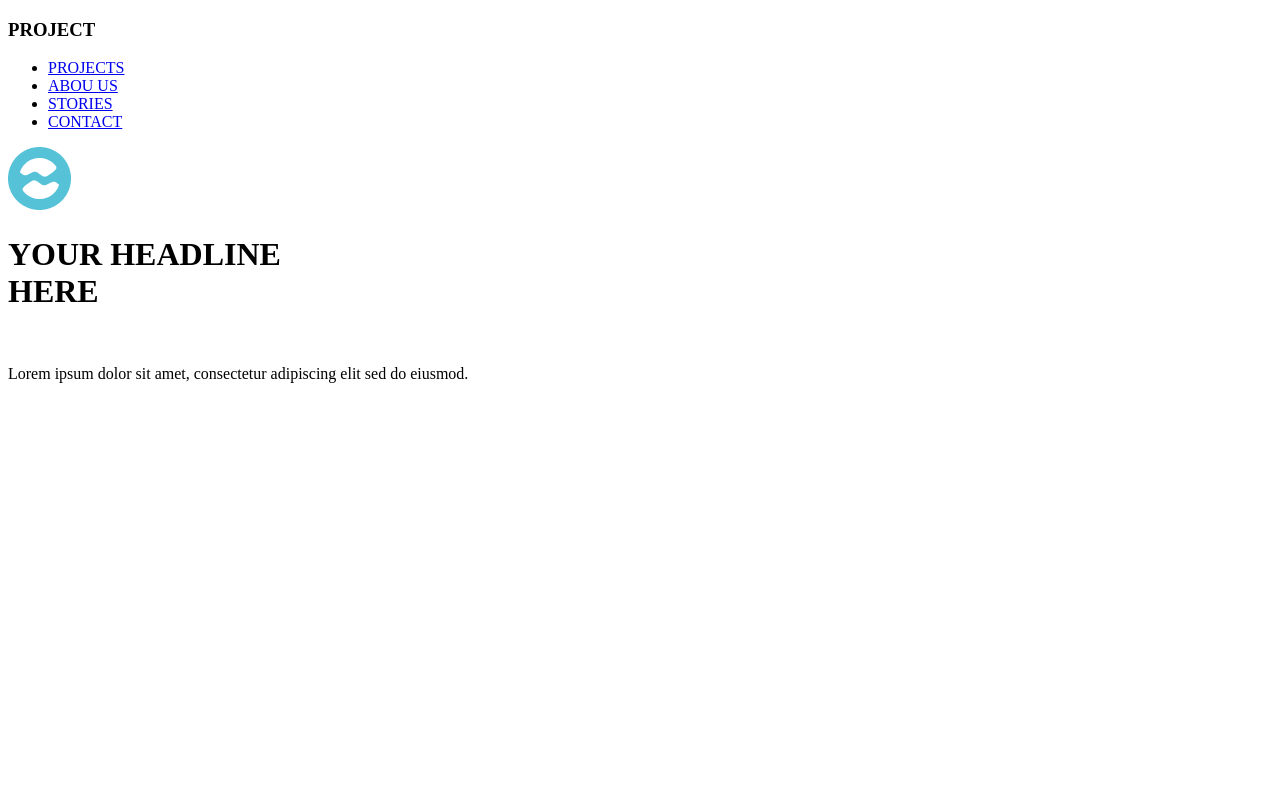
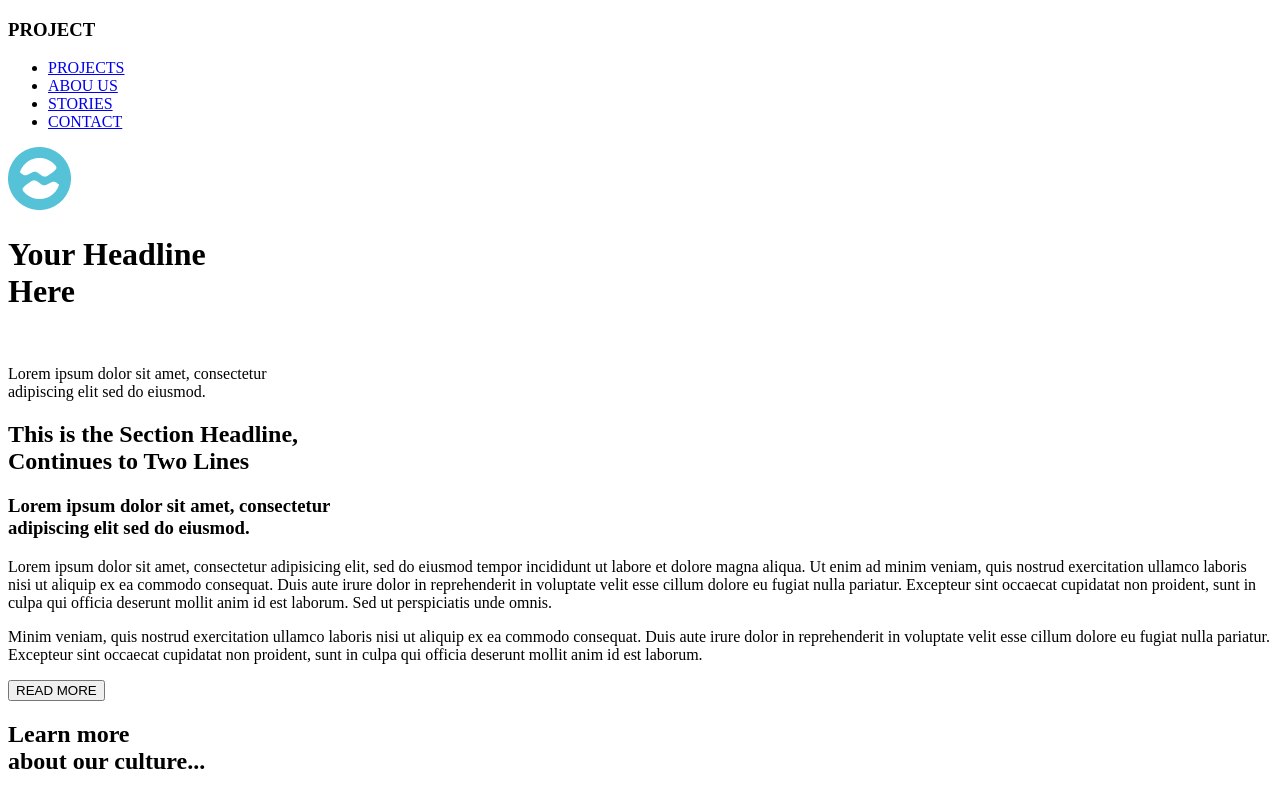
Before and after one commit to Veronika-Kyr/HTML-Essentials-HomeTask, a plain HTML site: page index.html in a window 1280 px wide. Drawn offline with Linux system fonts and the light colour scheme.

Commit message:
Create first section of main

```diff
--- a/index.html
+++ b/index.html
@@ -17,11 +17,28 @@
         <li> <a href="#">CONTACT</a> </li>
     </ul>
     <img src="assets/LOGO-big.png" alt="LOGO">
-    <h1>YOUR HEADLINE <br> HERE</h1>
+    <h1>Your Headline <br> Here</h1>
     <br>
-    <p>Lorem ipsum dolor sit amet, consectetur
+    <p>Lorem ipsum dolor sit amet, consectetur <br>
         adipiscing elit sed do eiusmod. </p>
 
+    <h2>This is the Section Headline, <br>
+        Continues to Two Lines</h2>
+    <h3>Lorem ipsum dolor sit amet, consectetur <br>
+        adipiscing elit sed do eiusmod.</h3>
+    <p>Lorem ipsum dolor sit amet, consectetur adipisicing elit, sed do eiusmod tempor incididunt ut labore et dolore
+        magna aliqua. Ut enim ad minim veniam, quis nostrud exercitation ullamco laboris nisi ut aliquip ex ea commodo
+        consequat. Duis aute irure dolor in reprehenderit in voluptate velit esse cillum dolore eu fugiat nulla
+        pariatur. Excepteur sint occaecat cupidatat non proident, sunt in culpa qui officia deserunt mollit anim id est
+        laborum. Sed ut perspiciatis unde omnis.
+    </p>
+    <p>Minim veniam, quis nostrud exercitation ullamco laboris nisi ut aliquip ex ea commodo consequat. Duis aute irure
+        dolor in reprehenderit in voluptate velit esse cillum dolore eu fugiat nulla pariatur. Excepteur sint occaecat
+        cupidatat non proident, sunt in culpa qui officia deserunt mollit anim id est laborum.</p>
+
+    <button>READ MORE</button>
+    <h2>Learn more <br>
+        about our culture...</h2>
 
 
 </body>
```
